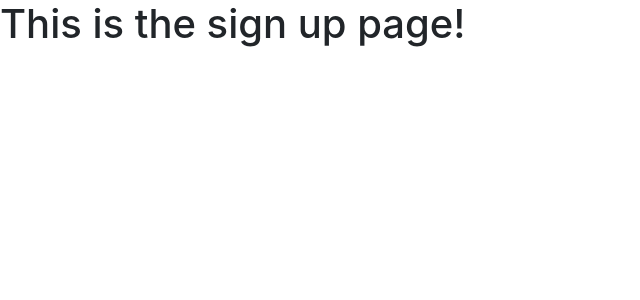
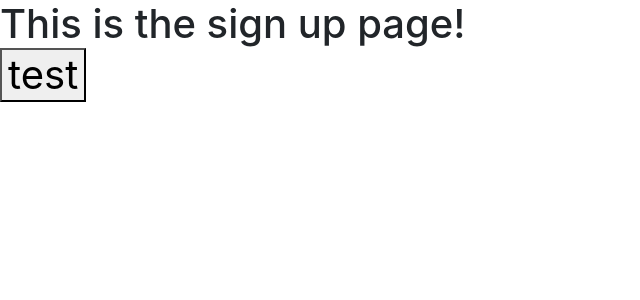
Before and after one commit to MatiasRamsland01/Banking-Website, a Flask app: page /sign-up in a window 1280 px wide. Shown: the part 56-356 px from the top of the page, without its empty margins (0-640 px from the left). Run offline with Flask 2, Linux system fonts and the light colour scheme; some libraries are stand-ins or nearby versions.

Commit message:
push test

```diff
--- a/website/templates/signup.html
+++ b/website/templates/signup.html
@@ -4,6 +4,9 @@
 {% block body %}
 <h1>
   This is the sign up page!
+  <div>
+    <button>test</button>
+  </div>
 </h1>
 
 {% endblock %}
```
